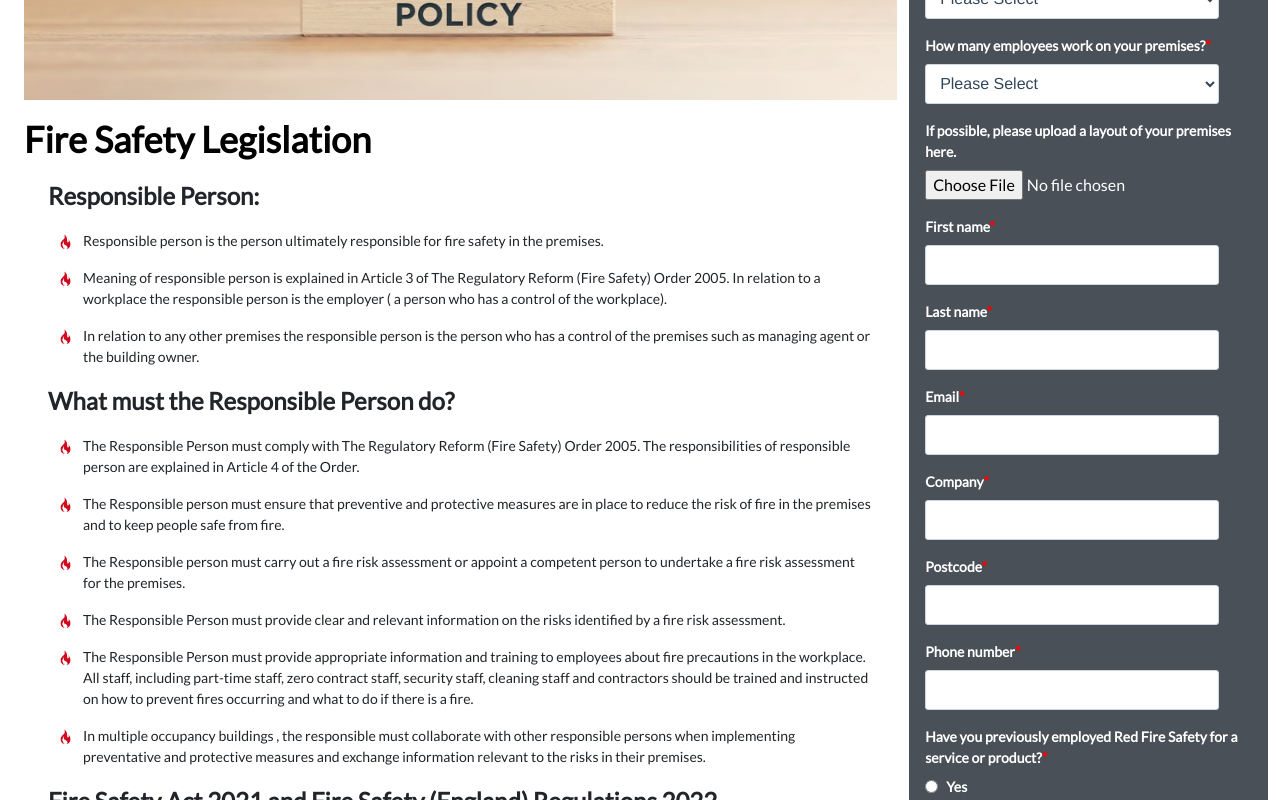
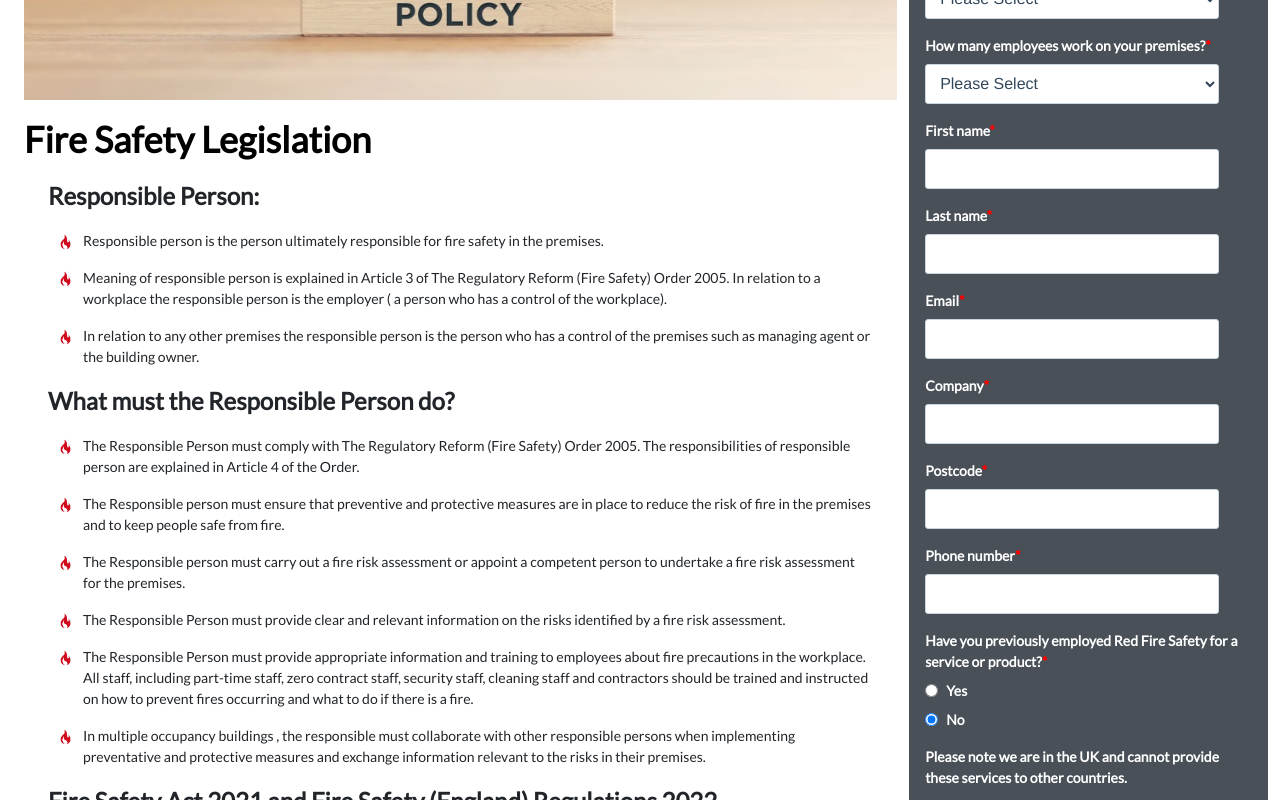
Before and after one commit to stechx1/fire-saftey-web, a Next.js app: page /regulations in a window 1280 px wide. Shown: the part 480-1280 px from the top of the page. Built offline with nearby package versions, Linux system fonts and the light colour scheme.

Commit message:
added contact forms api

```diff
--- a/components/Form.js
+++ b/components/Form.js
@@ -1,117 +1,284 @@
-import React from 'react'
-import styles from '../styles/Form.module.css'
+import { useState } from 'react';
+import styles from '../styles/Form.module.css';
 const Form = () => {
+  const [category, setCategory] = useState();
+  const [noOfFloors, setNoOfFloors] = useState();
+  const [noOfEmployees, setNoOfEmployees] = useState();
+  const [firstName, setFirstName] = useState();
+  const [lastName, setLastName] = useState();
+  const [email, setEmail] = useState();
+  const [Company, setCompany] = useState();
+  const [postcode, setPostcode] = useState();
+  const [phoneNumber, setPhoneNumber] = useState();
+  const [previouslyEmployed, setPreviouslyEmployed] = useState(false);
+
+  const handleSubmit = async (e) => {
+    e.preventDefault(); // Prevent default form submission
+    console.log('Category: ', category);
+    console.log('No Of Floors: ', noOfFloors);
+    console.log('No of Employee: ', noOfEmployees);
+    console.log('First Name: ', firstName);
+    console.log('Last Name: ', lastName);
+    console.log('Email', email);
+    console.log('Company:', Company);
+    console.log('Postcode:', postcode);
+    console.log('Phone Number:', phoneNumber);
+    console.log('Previously Employed:', previouslyEmployed);
+    const data = {
+      category,
+      noOfFloors,
+      noOfEmployees,
+      firstName,
+      lastName,
+      email,
+      Company,
+      postcode,
+      phoneNumber,
+      previouslyEmployed,
+    };
+    console.log('Data: ', data);
+    try {
+      // Send data to API route (assuming the route is at '/api/send-email')
+      const response = await fetch('/api/submit', {
+        method: 'POST',
+        headers: { 'Content-Type': 'application/json' }, // Set appropriate headers
+        body: JSON.stringify(data), // Send data as JSON
+      });
+
+      if (!response.ok) {
+        // Check for successful response
+        throw new Error(`Error sending email: ${response.statusText}`);
+      }
+
+      const responseData = await response.json(); // Parse response data
+
+      // Handle successful response (e.g., display a confirmation message)
+      console.log('Email sent successfully!', responseData);
+      alert('Your enquiry has been submitted successfully!'); // Or use a more user-friendly notification
+    } catch (error) {
+      // Handle errors (e.g., display an error message)
+      console.error('Error sending email:', error);
+      alert(
+        'There was an error submitting your enquiry. Please try again later.'
+      );
+    }
+  };
   return (
     <>
       <div className={styles.mainContainer}>
-        <div className="header">
+        <div className='header'>
           <h3 className={styles.secHeading}>Enquire Today</h3>
-          <p>To receive a fully comprehensive quote for your business, simply answer the questions and complete the form below and we&apos;ll be in touch.</p>
+          <p>
+            To receive a fully comprehensive quote for your business, simply
+            answer the questions and complete the form below and we&apos;ll be
+            in touch.
+          </p>
         </div>
 
-        <div className="form d-flex flex-column gap-3">
-
-          <div className=' d-flex flex-column gap-2'>
-            <label htmlFor="category">What category does your premises fall under?<span style={{color:'red'}}>*</span> </label>
-            <select className={styles.input} name="category" id="category">
-              <option value="none">Please Select</option>
-              <option value="Office">Office</option>
-              <option value="Warehouse">Warehouse</option>
-              <option value="Retail Shop">Retail Shop</option>
-              <option value="Residential HMO">Residential HMO</option>
-              <option value="Hotel">Hotel</option>
-              <option value="Restaurant or Takeaway">Restaurant or Takeaway</option>
-              <option value="Pub or Bar">Pub or Bar</option>
-              <option value="Church">Church</option>
-              <option value="Sleeping Accommodation">Sleeping Accommodation</option>
-              <option value="Other">Other</option>
+        <div className='form d-flex flex-column gap-3'>
+          <div className='d-flex flex-column gap-2'>
+            <label htmlFor='category'>
+              What category does your premises fall under?
+              <span style={{ color: 'red' }}>*</span>
+            </label>
+            <select
+              className={styles.input}
+              name='category'
+              id='category'
+              onChange={(e) => setCategory(e.target.value)}
+            >
+              <option value='none'>Please Select</option>
+              <option value='Office'>Office</option>
+              <option value='Warehouse'>Warehouse</option>
+              <option value='Retail Shop'>Retail Shop</option>
+              <option value='Residential HMO'>Residential HMO</option>
+              <option value='Hotel'>Hotel</option>
+              <option value='Restaurant or Takeaway'>
+                Restaurant or Takeaway
+              </option>
+              <option value='Pub or Bar'>Pub or Bar</option>
+              <option value='Church'>Church</option>
+              <option value='Sleeping Accommodation'>
+                Sleeping Accommodation
+              </option>
+              <option value='Other'>Other</option>
             </select>
           </div>
 
-          <div className=' d-flex flex-column gap-2'>
-            <label htmlFor="floors">How many floors do your employees occupy in the building?<span style={{color:'red'}}>*</span></label>
-            <select className={styles.input} name="floors" id="floors">
-            <option value="none">Please Select</option>
-              <option value="1">1</option>
-              <option value="2">2</option>
-              <option value="3">3</option>
-              <option value="3 or more">3 or more</option>
-              <option value="Other">Other</option>
+          <div className='d-flex flex-column gap-2'>
+            <label htmlFor='floors'>
+              How many floors do your employees occupy in the building?
+              <span style={{ color: 'red' }}>*</span>
+            </label>
+            <select
+              className={styles.input}
+              name='floors'
+              id='floors'
+              onChange={(e) => setNoOfFloors(e.target.value)}
+            >
+              <option value='none'>Please Select</option>
+              <option value='1'>1</option>
+              <option value='2'>2</option>
+              <option value='3'>3</option>
+              <option value='3 or more'>3 or more</option>
+              <option value='Other'>Other</option>
             </select>
           </div>
 
-          <div className=' d-flex flex-column gap-2'>
-            <label htmlFor="employees">How many employees work on your premises?<span style={{color:'red'}}>*</span></label>
-            <select className={styles.input} name="employees" id="employees">
-            <option value="none">Please Select</option>
-              <option value="1-10">1-10</option>
-              <option value="11-50">11-50</option>
-              <option value="51-100">51-100</option>
-              <option value="over 100">over 100</option>
+          <div className='d-flex flex-column gap-2'>
+            <label htmlFor='employees'>
+              How many employees work on your premises?
+              <span style={{ color: 'red' }}>*</span>
+            </label>
+            <select
+              className={styles.input}
+              name='employees'
+              id='employees'
+              onChange={(e) => setNoOfEmployees(e.target.value)}
+            >
+              <option value='none'>Please Select</option>
+              <option value='1-10'>1-10</option>
+              <option value='11-50'>11-50</option>
+              <option value='51-100'>51-100</option>
+              <option value='over 100'>over 100</option>
             </select>
           </div>
 
-          <div className=' d-flex flex-column gap-2'>
-            <label htmlFor="layout">If possible, please upload a layout of your premises here.</label>
-            <input type="file" name="layout" id="layout" />
+          {/* <div className='d-flex flex-column gap-2'>
+            <label htmlFor='layout'>
+              If possible, please upload a layout of your premises here.
+            </label>
+            <input type='file' name='layout' id='layout' />
+          </div> */}
+
+          <div className='d-flex flex-column gap-2'>
+            <label htmlFor='fname'>
+              First name<span style={{ color: 'red' }}>*</span>
+            </label>
+            <input
+              className={styles.input}
+              type='text'
+              name='fname'
+              id='fname'
+              onChange={(e) => setFirstName(e.target.value)}
+            />
+          </div>
+
+          <div className='d-flex flex-column gap-2'>
+            <label htmlFor='lname'>
+              Last name<span style={{ color: 'red' }}>*</span>
+            </label>
+            <input
+              className={styles.input}
+              type='text'
+              name='lname'
+              id='lname'
+              onChange={(e) => setLastName(e.target.value)}
+            />
+          </div>
+
+          <div className='d-flex flex-column gap-2'>
+            <label htmlFor='email'>
+              Email<span style={{ color: 'red' }}>*</span>
+            </label>
+            <input
+              className={styles.input}
+              type='text'
+              name='email'
+              id='email'
+              onChange={(e) => setEmail(e.target.value)}
+            />
           </div>
 
           <div className=' d-flex flex-column gap-2'>
-            <label htmlFor="fname">First name<span style={{color:'red'}}>*</span></label>
-            <input className={styles.input} type="text" name="fname" id="fname" />
+            <label htmlFor='Company'>
+              Company<span style={{ color: 'red' }}>*</span>
+            </label>
+            <input
+              className={styles.input}
+              type='text'
+              name='Company'
+              id='Company'
+              value={Company} // Display current value from state
+              onChange={(e) => setCompany(e.target.value)} // Update state on change
+            />
           </div>
 
           <div className=' d-flex flex-column gap-2'>
-            <label htmlFor="lname">Last name<span style={{color:'red'}}>*</span></label>
-            <input className={styles.input} type="text" name="lname" id="lname" />
+            <label htmlFor='postcode'>
+              Postcode<span style={{ color: 'red' }}>*</span>
+            </label>
+            <input
+              className={styles.input}
+              type='number'
+              name='postcode'
+              id='postcode'
+              value={postcode}
+              onChange={(e) => setPostcode(e.target.value)}
+            />
           </div>
 
           <div className=' d-flex flex-column gap-2'>
-            <label htmlFor="email">Email<span style={{color:'red'}}>*</span></label>
-            <input className={styles.input} type="text" name="email" id="email" />
-          </div>
-
-          <div className=' d-flex flex-column gap-2'>
-            <label htmlFor="Comapny">Company<span style={{color:'red'}}>*</span></label>
-            <input className={styles.input} type="text" name="Company" id="Company" />
-          </div>
-
-          <div className=' d-flex flex-column gap-2'>
-            <label htmlFor="postcode">Postcode<span style={{color:'red'}}>*</span></label>
-            <input className={styles.input} type="number" name="postcode" id="postcode" />
-          </div>
-
-          <div className=' d-flex flex-column gap-2'>
-            <label htmlFor="phone">Phone number<span style={{color:'red'}}>*</span></label>
-            <input className={styles.input} type="number" name="phone" id="phone" />
+            <label htmlFor='phone'>
+              Phone number<span style={{ color: 'red' }}>*</span>
+            </label>
+            <input
+              className={styles.input}
+              type='number'
+              name='phone'
+              id='phone'
+              value={phoneNumber}
+              onChange={(e) => setPhoneNumber(e.target.value)}
+            />
           </div>
 
           <div className='d-flex flex-column gap-2'>
-            <label htmlFor="checl">Have you previously employed Red Fire Safety for a service or product?<span style={{color:'red'}}>*</span></label>
+            <label htmlFor='checl'>
+              Have you previously employed Red Fire Safety for a service or
+              product?<span style={{ color: 'red' }}>*</span>
+            </label>
             <div className='d-flex gap-2 flex-column'>
               <div className='d-flex align-items-center gap-2'>
-                <input type="radio" id="yes" name="already" value="No" />
-                <label htmlFor="html">Yes</label>
+                <input
+                  type='radio'
+                  id='yes'
+                  name='already'
+                  value='Yes'
+                  checked={previouslyEmployed} // Reflect state value
+                  onChange={() => setPreviouslyEmployed(true)} // Update state
+                />
+                <label htmlFor='html'>Yes</label>
               </div>
               <div className='d-flex align-items-center gap-2'>
-                <input type="radio" id="no" name="already" value="Yes" />
-                <label htmlFor="css">No</label>
+                <input
+                  type='radio'
+                  id='no'
+                  name='already'
+                  value='No'
+                  checked={!previouslyEmployed} // Reflect state value
+                  onChange={() => setPreviouslyEmployed(false)} // Update state
+                />
+                <label htmlFor='css'>No</label>
               </div>
             </div>
           </div>
 
           <div>
-            <label htmlFor="">Please note we are in the UK and cannot provide these services to other countries.</label>
+            <label htmlFor=''>
+              Please note we are in the UK and cannot provide these services to
+              other countries.
+            </label>
           </div>
 
           <div className='mx-auto'>
-            <button className={styles.btn}>Submit</button>
+            <button onClick={handleSubmit} className={styles.btn}>
+              Submit
+            </button>
           </div>
-
         </div>
       </div>
     </>
-  )
-}
+  );
+};
 
-export default Form
+export default Form;
--- a/package.json
+++ b/package.json
@@ -10,8 +10,10 @@
   },
   "dependencies": {
     "bootstrap": "^5.2.0",
+    "cors": "^2.8.5",
     "google-maps-react": "^2.0.6",
     "next": "12.2.5",
+    "nodemailer": "^6.9.13",
     "react": "18.2.0",
     "react-dom": "18.2.0",
     "react-slick": "^0.29.0",
```
Also changed, not shown: pages/api/submit.js (added, +57 -0 lines), 1 other file (tests, documents, lock files or other folders).
